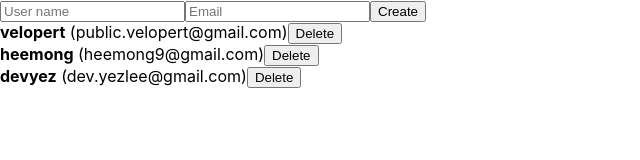
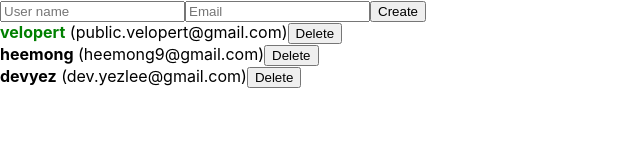
Before and after one commit to yezlee/begin-react, a React (Create React App) app: page / in a window 1280 px wide. Shown: the top 160 px of the page, without its empty margins (0-640 px from the left). Built offline with nearby package versions, Linux system fonts and the light colour scheme.

Commit message:
How to Update on Array - using map()

```diff
--- a/src/App.js
+++ b/src/App.js
@@ -2,6 +2,11 @@
 import CreateUser from "./CreateUser";
 import UserList from "./UserList";
 
+// 복습 :
+// 배열안에 있는 값을 추가하거나 제거, 수정해야할 때
+// onCreate에서는 spread operator / concat function을 사용
+// onRemove에서는 filter function을 사용
+// 특정값만 업데이트 할 때에는, onToggle에서는, map함수를 사용하면 되겠다.
 function App() {
   const [inputs, setInputs] = useState({
     username: "",
@@ -22,16 +27,19 @@
       id: 1,
       username: "velopert",
       email: "public.velopert@gmail.com",
+      active: true,
     },
     {
       id: 2,
       username: "heemong",
       email: "heemong9@gmail.com",
+      active: false,
     },
     {
       id: 3,
       username: "devyez",
       email: "dev.yezlee@gmail.com",
+      active: false,
     },
   ]);
 
@@ -71,6 +79,16 @@
     //설명 : 파라미터로 id가 3인애가 들어왔어, users.filter해서 user를 파라미터로 받아서, user.id가 파라미터로 들어온 아이디3이랑 일치한지 보는거야. 그럼 아이디 1,2는 3이 아니니까 트루가 되서 그 두개만 들어있는 배열이 새로 만들어짐. 그 배열을 setUsers에 담으면 users배열이 새롭게 없데이트가 되는거지.
   };
 
+  const onToggle = (id) => {
+    setUsers(
+      users.map((user) =>
+        user.id === id ? { ...user, active: !user.active } : user
+      )
+    );
+  };
+  // 이렇게 배열안에 이쓴ㄴ 원소를 업데이트 할 때는 map함수를 사용해서 구현할 수 있다
+  // 또 특정 객체를 업데이트 할 때도, { ...user, active: !user.active } 이렇게 기존의 유저를 수정하는게 아니라 새로운 객체를 만드는거!!! 만들어서 원래 기존에 user가 갖고있던 값을 넣어주고  {...user}, 나서 특정 값을 덮어 씌워 주는 형태로 active: !user.active - 이렇게!
+  // 이게 불변성을 유지하는 거야.
   return (
     <>
       <CreateUser
@@ -79,7 +97,7 @@
         onChange={onChange}
         onCreate={onCreate}
       />
-      <UserList users={users} onRemove={onRemove} />
+      <UserList users={users} onRemove={onRemove} onToggle={onToggle} />
       {/* 이렇게 하면 위에 적은 배열 users를 - useState()로 추출함(users 도 useState 를 사용하여 컴포넌트의 상태로서 관리해주세요.) - UserList 컴포넌트에 전달하는 것임 */}
     </>
   );
--- a/src/UserList.js
+++ b/src/UserList.js
@@ -2,11 +2,20 @@
 
 // 하나의 파일안에 여러개의 컴포넌트가 들어가도 상관없다.
 
-function User({ user, onRemove }) {
-  const { username, email, id } = user;
+function User({ user, onRemove, onToggle }) {
+  const { username, email, id, active } = user;
   return (
     <div>
-      <b>{username}</b> <span>({email})</span>
+      <b
+        style={{
+          color: active ? "green" : "black",
+          cursor: "pointer",
+        }}
+        onClick={() => onToggle(id)}
+      >
+        {username}
+      </b>{" "}
+      <span>({email})</span>
       <button onClick={() => onRemove(id)}>Delete</button>
       {/* 설명 : 온클릭에서 새로운 함수를 만드는게 헷갈릴수도 있는데, 위 버튼이 눌렀을 때, 함수를 호출할 것이다. 이 함수에서는 props로 받아온 onRemove를 id값을 파라미터로 넣어서 호출을 해 줄거다.
       <button onClick={onRemove(id)}>Delete</button>
@@ -17,7 +26,7 @@
   );
 }
 
-function UserList({ users, onRemove }) {
+function UserList({ users, onRemove, onToggle }) {
   /*
     원래 여기에 이거 있었는데 useRef사용하려고 이거 app.js로 이동
       const users = [
@@ -52,7 +61,12 @@
     */
     <div>
       {users.map((user) => (
-        <User user={user} key={user.id} onRemove={onRemove} />
+        <User
+          user={user}
+          key={user.id}
+          onRemove={onRemove}
+          onToggle={onToggle}
+        />
       ))}
     </div>
 
```
